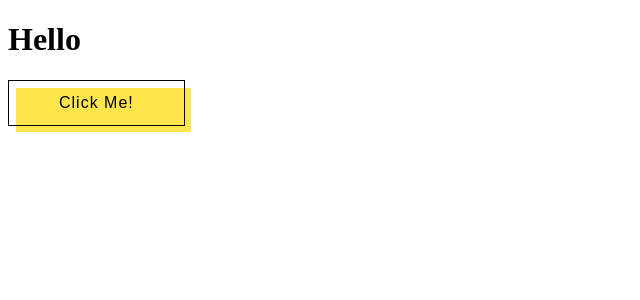
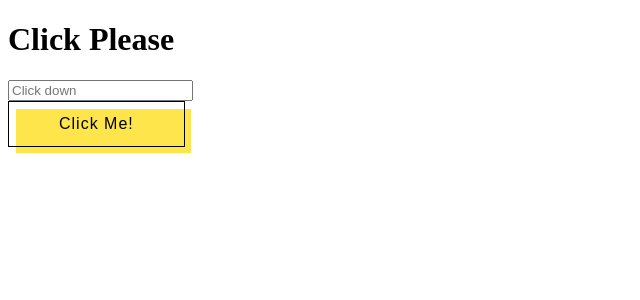
Before and after one commit to Webrowse/React-Project, a React (Create React App) app: page / in a window 1280 px wide. Shown: the top 300 px of the page, without its empty margins (0-640 px from the left). Built offline with nearby package versions, Linux system fonts and the light colour scheme.

Commit message:
UseState used successfully

```diff
--- a/public/styles.css
+++ b/public/styles.css
@@ -1,3 +1,4 @@
+
 
 .click {
   font-size: 16px;
--- /dev/null
+++ b/src/components/App.js
@@ -0,0 +1,20 @@
+import React , {useState} from "react";
+
+function App(){
+    const [greeting, clickhappened] = useState("Click Please");
+    function clicked(){
+        console.log("I Got Clicked");
+        clickhappened("Thanks for clicking");
+    }
+    return (
+        <div>
+            <h1>{greeting}</h1>
+            <input type="text" placeholder="Click down" />
+            <br />
+            <button type="button" onClick = {clicked} className="click">Click Me!</button>
+
+        </div>
+    )
+}
+
+export default App;
--- a/src/index.js
+++ b/src/index.js
@@ -1,11 +1,5 @@
 import React from "react";
 import ReactDom from "react-dom"
+import App from "./components/App";
 
-<button type="button" className="click">Click Me!</button>
-ReactDom.render(
-  <div>
-    <h1>Hello</h1>
-    <button type="button" className="click">Click Me!</button>
-
-  </div>,
-    document.getElementById("root"));
+ReactDom.render(<App />, document.getElementById("root"));
```
